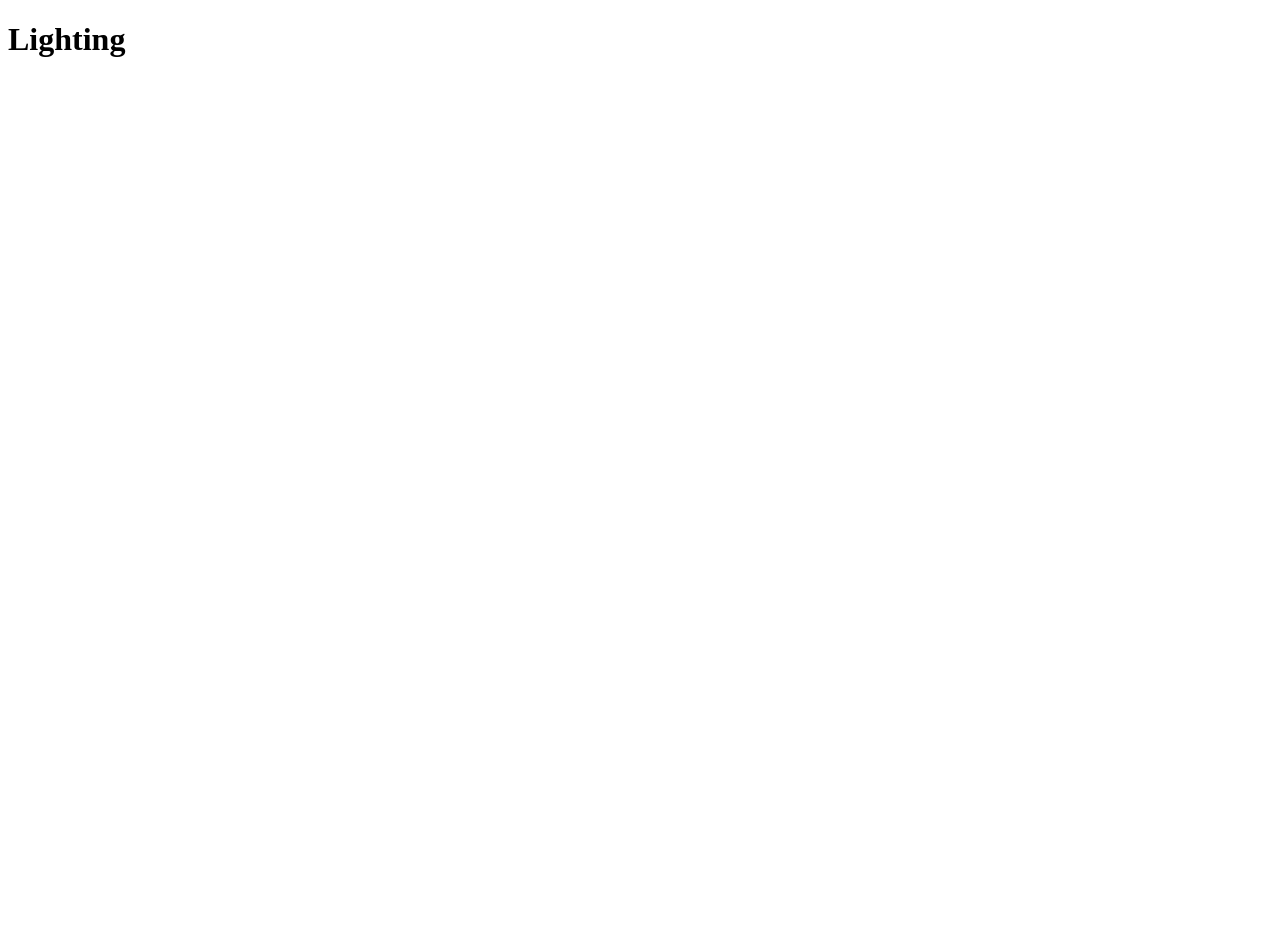
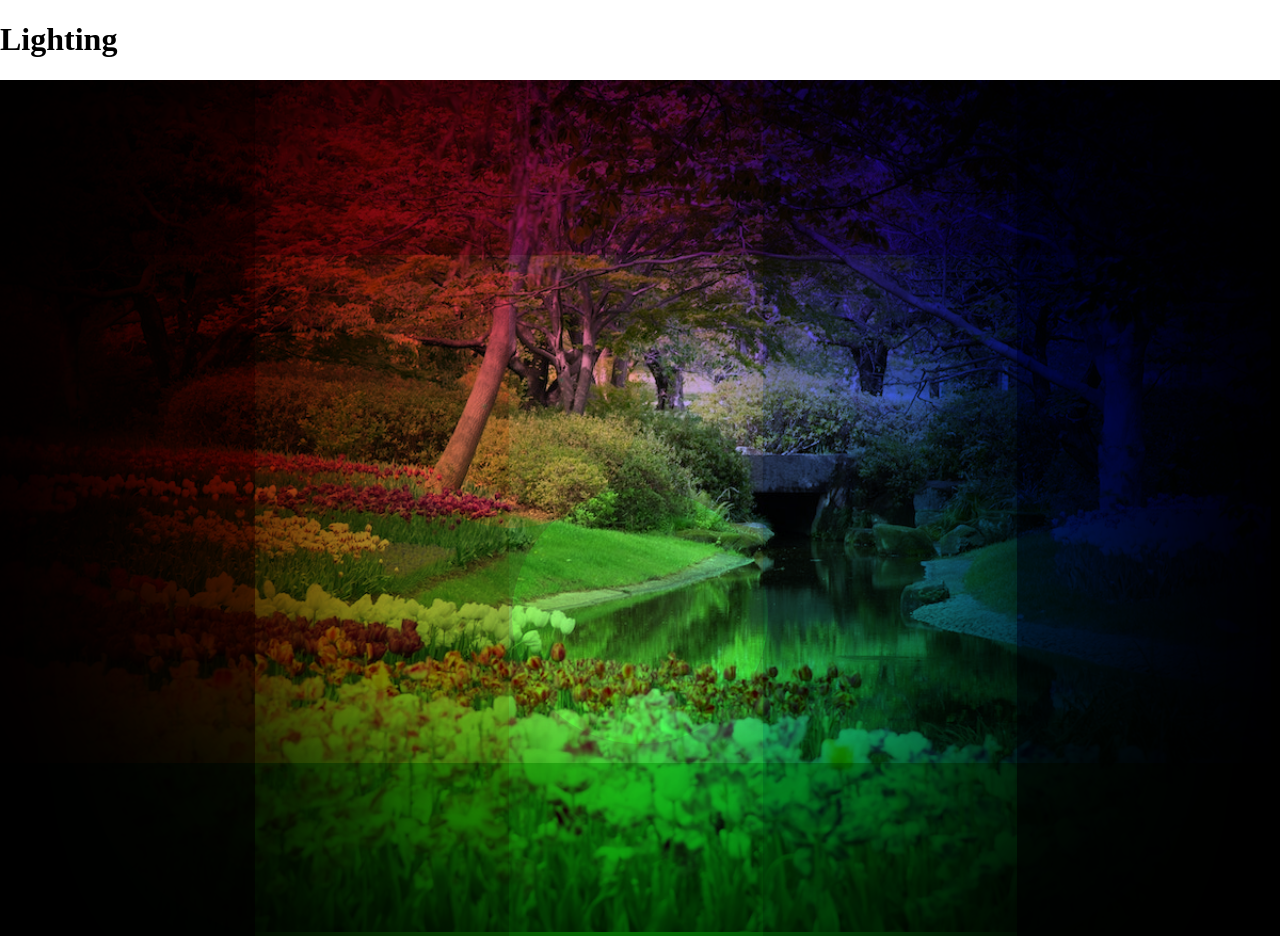
Before and after one commit to Auroratide/html-experiments, a website: page lighting/index.html in a window 1280 px wide. Before the commit the page ends 800 px from the top, so only its background shows below. Drawn offline with Linux system fonts and the light colour scheme.

Commit message:
Simulating lighting

```diff
--- a/lighting/index.html
+++ b/lighting/index.html
@@ -6,10 +6,18 @@
 		<meta name="viewport" content="width=device-width, initial-scale=1.0" />
 
 		<title>Lighting</title>
+		<link rel="stylesheet" href="style.css" />
 	</head>
 	<body>
 		<main>
 			<h1>Lighting</h1>
+			<div class="isolated">
+				<img src="/garden.jpg" alt="garden" width="1200" height="799" />
+				<div class="darkness"></div>
+				<div class="light red top-left" style="top: 15vw; left: 30vw"></div>
+				<div class="light blue top-right" style="top: 15vw; right: 30vw;"></div>
+				<div class="light green center" style="bottom: 15vw; left: 40vw;"></div>
+			</div>
 		</main>
 	</body>
 </html>
--- /dev/null
+++ b/lighting/style.css
@@ -0,0 +1,43 @@
+body {
+	margin: 0;
+}
+
+.isolated {
+	isolation: isolate;
+	position: relative;
+	overflow: hidden;
+}
+
+.light {
+	position: absolute;
+	width: 20vw;
+	height: 20vw;
+	border-radius: 50%;
+	background-color: var(--color);
+	box-shadow: 0 0 20vw 15vw var(--color);
+	mix-blend-mode: screen;
+	z-index: 2;
+}
+
+.darkness {
+	position: absolute;
+	background-color: black;
+	top: 0;
+	right: 0;
+	bottom: 0;
+	left: 0;
+	z-index: 1;
+	mix-blend-mode: multiply;
+}
+
+.red { --color: #f00; }
+.green { --color: #0f0; }
+.blue { --color: #00f; }
+
+img {
+	width: 100%;
+	height: 100%;
+	mix-blend-mode: multiply;
+	position: relative;
+	z-index: 3;
+}
```
Also changed, not shown: index.html (+7 -1 lines), public/garden.jpg (added).
